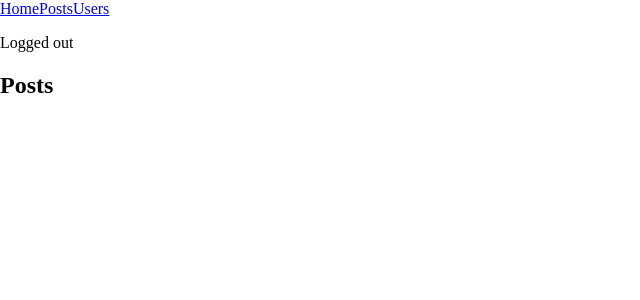
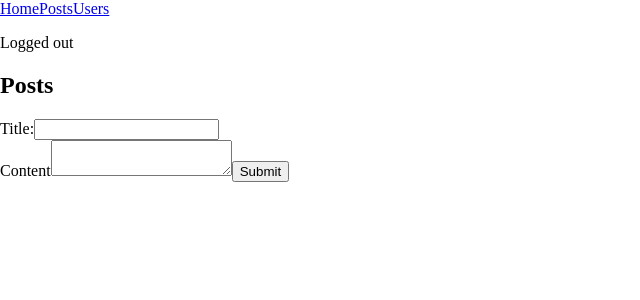
Before and after one commit to isaksolheim/music-forum, a React (Create React App) app: page /posts in a window 1280 px wide. Shown: the top 300 px of the page, without its empty margins (0-640 px from the left). Built offline with nearby package versions, Linux system fonts and the light colour scheme; no server answers.

Commit message:
add post ui

```diff
--- a/src/components/Posts.js
+++ b/src/components/Posts.js
@@ -1,10 +1,72 @@
 import React from 'react';
+import axios from 'axios';
 
 class Posts extends React.Component {
+  constructor(props) {
+    super(props);
+
+    this.state = {
+      posts: [],
+      titleInput: '',
+      contentInput: '',
+    }
+
+    this.submitHandler = this.submitHandler.bind(this);
+    this.titleHandler = this.titleHandler.bind(this);
+    this.contentHandler = this.contentHandler.bind(this);
+  }
+
+  submitHandler(e) {
+    e.preventDefault();
+
+    // check if user is logged in
+    if (this.props.state.username) {
+      var post = {
+        "author": this.props.state.username,
+        "title": this.state.titleInput,
+        "content": this.state.contentInput,
+        "comments": [],
+        "votes": 0,
+        "date": new Date()
+      }
+
+      // add the post to the database
+      axios.post('http://localhost:5000/posts/add', post)
+        .then(res => console.log(res.data));
+    } else {
+      console.log('Not logged in!');
+    }
+  }
+
+  titleHandler(e) {
+    this.setState({ titleInput: e.target.value });
+  }
+
+  contentHandler(e) {
+    this.setState({ contentInput: e.target.value });
+  }
+
+  componentDidMount() {
+    axios.get('http://localhost:5000/posts')
+      .then(res => this.setState({ posts: res.data }));
+  }
+
   render() {
     return(
       <section>
         <h1>Posts</h1>
+        <form onSubmit={this.submitHandler}>
+          <label>
+            Title:
+            <input type="text" name="title" onChange={this.titleHandler} />
+          </label>
+          <br />
+          <label>
+            Content
+            <textarea type="text" onChange={this.contentHandler}></textarea>
+          </label>
+          <input type="submit" value="Submit" />
+        </form>
       </section>
     );
   }
```
